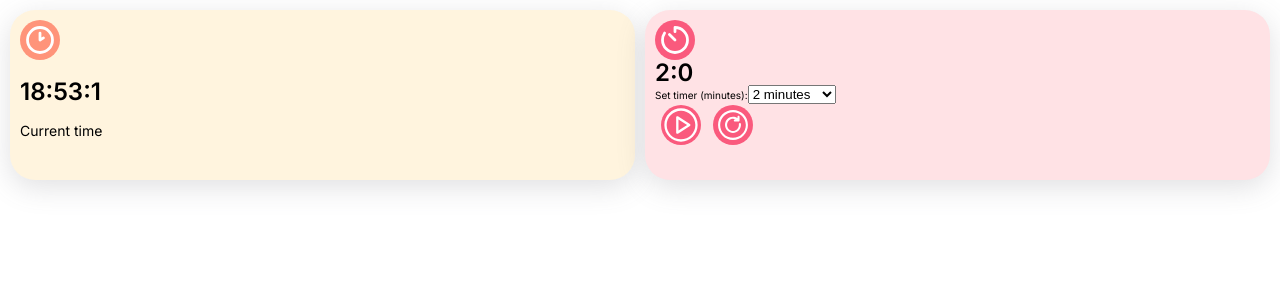
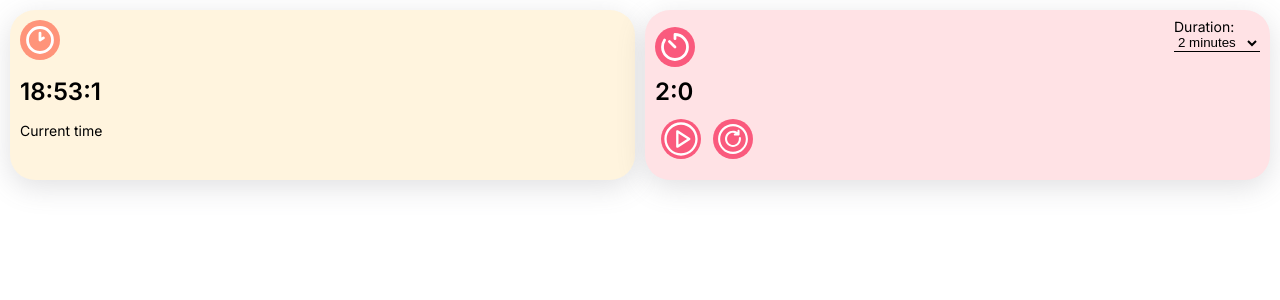
Before and after one commit to tamasgyetvan/CatchMetrics, a React (Vite) app: page / in a window 1280 px wide. Shown: the top 300 px of the page. Built offline with nearby package versions, Linux system fonts and the light colour scheme.

Commit message:
Add and update style

```diff
--- a/src/components/CountDown/CountDown.module.css
+++ b/src/components/CountDown/CountDown.module.css
@@ -5,6 +5,10 @@
   border-radius: 25px;
   padding: 10px;
   background-color: #ffe2e5;
+  position: relative;
+  display: flex;
+  flex-direction: column;
+  justify-content: space-around;
 }
 
 .icon {
--- a/src/components/CountDown/CountDown.tsx
+++ b/src/components/CountDown/CountDown.tsx
@@ -40,6 +40,8 @@ export function CountDown() {
         handleChange={handleDurationChange}
         disabled={disabled}
       ></CountDownSetter>
+
+      <div className={styles.container}>
         {isRunning ? (
           <button
             className={styles.pauseButton}
@@ -71,8 +73,12 @@ export function CountDown() {
             setRemainingTime(duration);
           }}
         >
-        <img src="src/assets/restart-circle-svgrepo-com(1).svg" alt="Restart" />
+          <img
+            src="src/assets/restart-circle-svgrepo-com(1).svg"
+            alt="Restart"
+          />
         </button>
+      </div>
     </div>
   );
 }
--- /dev/null
+++ b/src/components/CountDownSetter/CountDownSetter.module.css
@@ -0,0 +1,18 @@
+.form {
+  position: absolute;
+  right: 10px;
+  top: 10px;
+}
+
+.label {
+  display: flex;
+  flex-direction: column;
+  font-size: 1.4rem;
+  font-weight: 400;
+}
+
+.timerSetter {
+  background: none;
+  border: none;
+  border-bottom: 1px solid black;
+}
--- a/src/components/CountDownSetter/CountDownSetter.tsx
+++ b/src/components/CountDownSetter/CountDownSetter.tsx
@@ -1,5 +1,5 @@
 import { FormEventHandler } from "react";
-
+import styles from "./CountDownSetter.module.css";
 type CountDownSetterProps = {
   handleChange: FormEventHandler<HTMLFormElement>;
   disabled: boolean;
@@ -10,10 +10,14 @@ export function CountDownSetter({
   disabled,
 }: CountDownSetterProps) {
   return (
-    <form onChange={handleChange}>
-      <label>
-        Set timer (minutes):
-        <select name="timer" id="timer" disabled={disabled}>
+    <form className={styles.form} onChange={handleChange}>
+      <label className={styles.label}>
+        Duration:
+        <select
+          name="timerSetter"
+          className={styles.timerSetter}
+          disabled={disabled}
+        >
           <option value="2">2 minutes</option>
           <option value="3">3 minutes</option>
           <option value="5">5 minutes</option>
```
Lines whose indentation alone changed are shown as unchanged.
